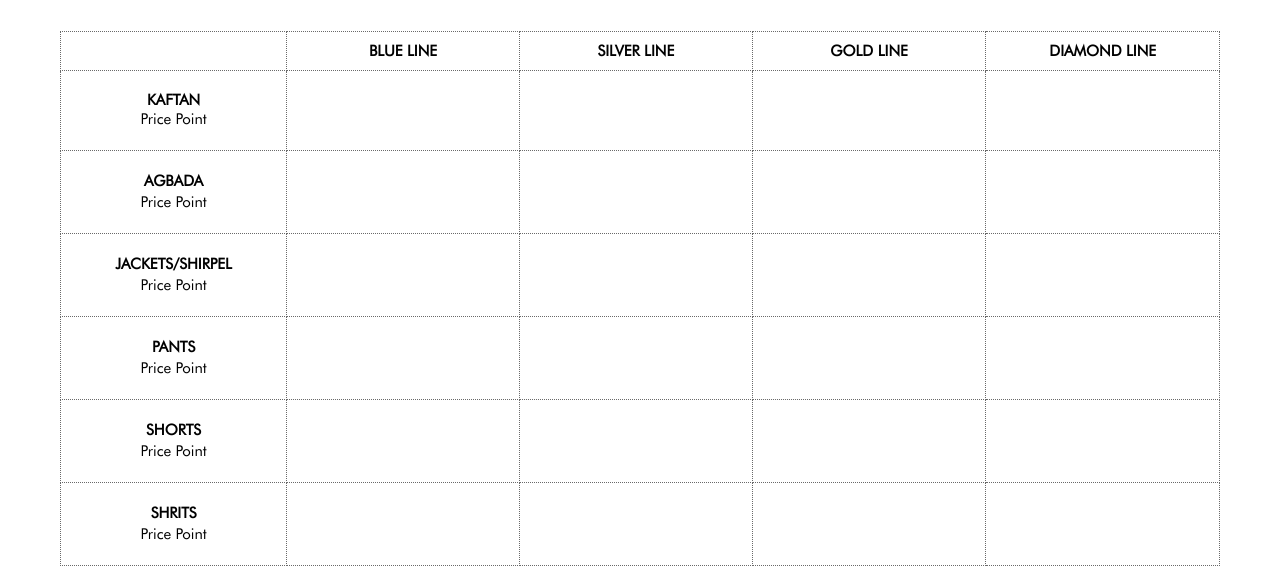
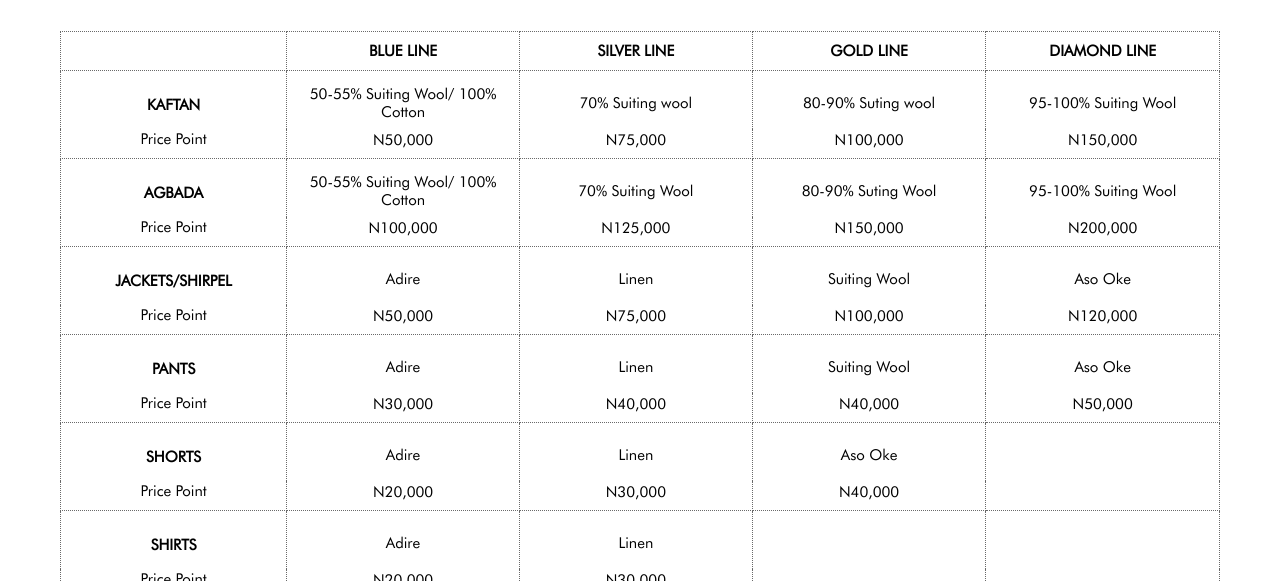
Before and after one commit to Adejinmi/pattern, a Next.js app: page /services in a window 1280 px wide. Shown: the part 371-952 px from the top of the page. Built offline with nearby package versions, Linux system fonts and the light colour scheme.

Commit message:
make it better

```diff
--- a/components/Footer.js
+++ b/components/Footer.js
@@ -125,7 +125,7 @@ function openTw(){
 }
 async function sendMail(mail){
 		const data = mail;
-		const url ='https://patternandproduce.herokuapp.com/api/cmt';
+		const url ='https://patternandproduce.herokuapp.com/api/newsletter';
 		axios.post(url, {
 			data
 		})
--- a/pages/services.js
+++ b/pages/services.js
@@ -38,21 +38,26 @@ const Div = styled.div`
         }
 
     }
-    & table, tr , td, th{
+    & table, th{
         border: 1px dotted dimgrey;
         border-collapse: collapse;
         text-align: center;
         word-break: break-all
         }
+
     & th{
         width: 500px;
         padding:10px;
         font-size: 15px;
     }
+    & tr{
+        border:none;
+    }
     & td{
         width: 500px;
-        padding: 20px 0px;
         font-size: 15px;
+        border: 1px dotted dimgrey;
+        word-break: break-word;
     }
 
     td p:first-child{
@@ -138,46 +143,100 @@ class Fabric extends Component{
                     </thead>
                     <tbody>
                     <tr>
-                        <td><b>KAFTAN</b> <p>Price Point</p></td>
-                        <td></td>
-                        <td></td>
-                        <td></td>
+                        <td style={{borderBottom:'none',padding:'25px 0 15px 0'}}><b>KAFTAN</b></td>
+                        <td style={{borderBottom:'none',paddingTop:'8px'}}>50-55% Suiting Wool/ 100% Cotton</td>
+                        <td style={{borderBottom:'none',paddingTop:'8px'}}>70% Suiting wool</td>
+                        <td style={{borderBottom:'none',paddingTop:'8px'}}>80-90% Suting wool </td>
+                        <td style={{borderBottom:'none',paddingTop:'8px'}}> 95-100% Suiting Wool </td>
+                    </tr>
+
+                    <tr >
+                        <td style={{borderTop:'none',paddingBottom:'10px'}}>Price Point </td>
+                        <td style={{borderTop:'none',paddingBottom:'8px'}}>N50,000</td>
+                        <td style={{borderTop:'none',paddingBottom:'8px'}}>N75,000</td>
+                        <td style={{borderTop:'none',paddingBottom:'8px'}}>N100,000</td>
+                        <td style={{borderTop:'none',paddingBottom:'8px'}}>N150,000</td>
                     </tr>
 
                     <tr>
-                        <td><p>AGBADA</p> <p>Price Point</p></td>
-                        <td></td>
-                        <td></td>
-                        <td></td>
+                        <td style={{borderBottom:'none',padding:'25px 0 15px 0'}}><b>AGBADA</b></td>
+                        <td style={{borderBottom:'none',paddingTop:'8px'}}>50-55% Suiting Wool/ 100% Cotton</td>
+                        <td style={{borderBottom:'none',paddingTop:'8px'}}>70% Suiting Wool</td>
+                        <td style={{borderBottom:'none',paddingTop:'8px'}}>80-90% Suting Wool</td>
+                        <td style={{borderBottom:'none',paddingTop:'8px'}}>95-100% Suiting Wool</td>
+                    </tr>
+
+                    <tr >
+                        <td style={{borderTop:'none',paddingBottom:'10px'}}>Price Point </td>
+                        <td style={{borderTop:'none',paddingBottom:'8px'}}>N100,000</td>
+                        <td style={{borderTop:'none',paddingBottom:'8px'}}>N125,000</td>
+                        <td style={{borderTop:'none',paddingBottom:'8px'}}>N150,000 </td>
+                        <td style={{borderTop:'none',paddingBottom:'8px'}}>N200,000</td>
                     </tr>
 
                     <tr>
-                        <td><p>JACKETS/SHIRPEL</p> <p>Price Point</p></td>
-                        <td></td>
-                        <td></td>
-                        <td></td>
+                        <td style={{borderBottom:'none',padding:'25px 0 15px 0'}}><b>JACKETS/SHIRPEL</b></td>
+                        <td style={{borderBottom:'none',paddingTop:'8px'}}>Adire</td>
+                        <td style={{borderBottom:'none',paddingTop:'8px'}}>Linen</td>
+                        <td style={{borderBottom:'none',paddingTop:'8px'}}>Suiting Wool</td>
+                        <td style={{borderBottom:'none',paddingTop:'8px'}}>Aso Oke </td>
+                    </tr>
+
+                    <tr >
+                        <td style={{borderTop:'none',paddingBottom:'10px'}}>Price Point </td>
+                        <td style={{borderTop:'none',paddingBottom:'8px'}}>N50,000</td>
+                        <td style={{borderTop:'none',paddingBottom:'8px'}}>N75,000</td>
+                        <td style={{borderTop:'none',paddingBottom:'8px'}}>N100,000</td>
+                        <td style={{borderTop:'none',paddingBottom:'8px'}}>N120,000</td>
                     </tr>
 
                     <tr>
-                         <td><p>PANTS</p> <p>Price Point</p></td>
-                        <td></td>
-                        <td></td>
-                        <td></td>
+                        <td style={{borderBottom:'none',padding:'25px 0 15px 0'}}><b>PANTS</b></td>
+                        <td style={{borderBottom:'none',paddingTop:'8px'}}>Adire</td>
+                        <td style={{borderBottom:'none',paddingTop:'8px'}}>Linen</td>
+                        <td style={{borderBottom:'none',paddingTop:'8px'}}>Suiting Wool</td>
+                        <td style={{borderBottom:'none',paddingTop:'8px'}}>Aso Oke </td>
+                    </tr>
+
+                    <tr >
+                        <td style={{borderTop:'none',paddingBottom:'10px'}}>Price Point </td>
+                        <td style={{borderTop:'none',paddingBottom:'8px'}}>N30,000</td>
+                        <td style={{borderTop:'none',paddingBottom:'8px'}}>N40,000</td>
+                        <td style={{borderTop:'none',paddingBottom:'8px'}}>N40,000</td>
+                        <td style={{borderTop:'none',paddingBottom:'8px'}}>N50,000</td>
                     </tr>
 
                     <tr>
-                         <td><p>SHORTS</p> <p>Price Point</p></td>
-                        <td></td>
-                        <td></td>
-                        <td></td>
+                        <td style={{borderBottom:'none',padding:'25px 0 15px 0'}}><b>SHORTS</b></td>
+                        <td style={{borderBottom:'none',paddingTop:'8px'}}>Adire</td>
+                        <td style={{borderBottom:'none',paddingTop:'8px'}}>Linen</td>
+                        <td style={{borderBottom:'none',paddingTop:'8px'}}>Aso Oke </td>
+                    </tr>
+
+                    <tr >
+                        <td style={{borderTop:'none',paddingBottom:'10px'}}>Price Point </td>
+                        <td style={{borderTop:'none',paddingBottom:'8px'}}>N20,000</td>
+                        <td style={{borderTop:'none',paddingBottom:'8px'}}>N30,000</td>
+                        <td style={{borderTop:'none',paddingBottom:'8px'}}>N40,000</td>
+                        <td style={{borderTop:'none',paddingBottom:'8px'}}> </td>
                     </tr>
 
                     <tr>
-                         <td><p>SHRITS</p> <p>Price Point</p></td>
-                        <td></td>
-                        <td></td>
-                        <td></td>
+                        <td style={{borderBottom:'none',padding:'25px 0 15px 0'}}><b>SHIRTS</b></td>
+                        <td style={{borderBottom:'none',paddingTop:'8px'}}>Adire</td>
+                        <td style={{borderBottom:'none',paddingTop:'8px'}}>Linen</td>
+                        <td style={{borderBottom:'none',paddingTop:'8px'}}> </td>
+                        <td style={{borderBottom:'none',paddingTop:'8px'}}> </td>
                     </tr>
+
+                    <tr >
+                        <td style={{borderTop:'none',paddingBottom:'10px'}}>Price Point </td>
+                        <td style={{borderTop:'none',paddingBottom:'8px'}}>N20,000</td>
+                        <td style={{borderTop:'none',paddingBottom:'8px'}}>N30,000</td>
+                        <td style={{borderTop:'none',paddingBottom:'8px'}}> </td>
+                        <td style={{borderTop:'none',paddingBottom:'8px'}}> </td>
+                    </tr>
+
                     </tbody>
                 </table>
 
```
Also changed, not shown: package.json (+4 -4 lines), pages/cut-make-trim.js (+19 -10 lines), 1 other file (tests, documents, lock files or other folders).
